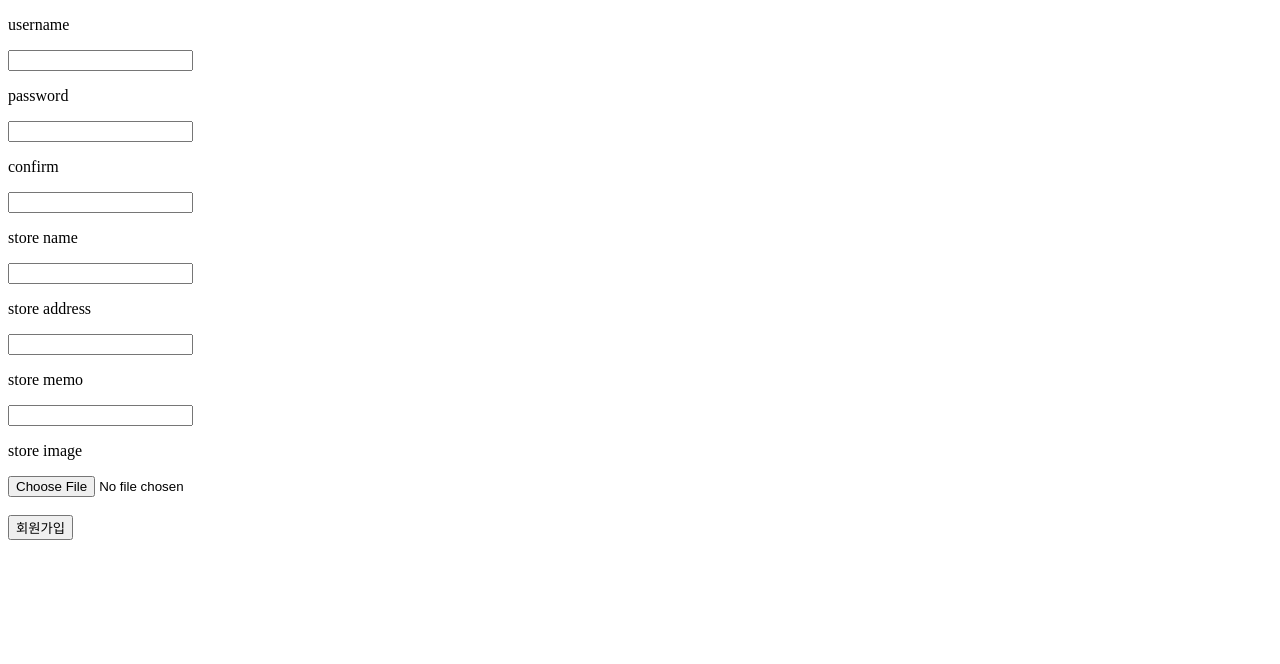
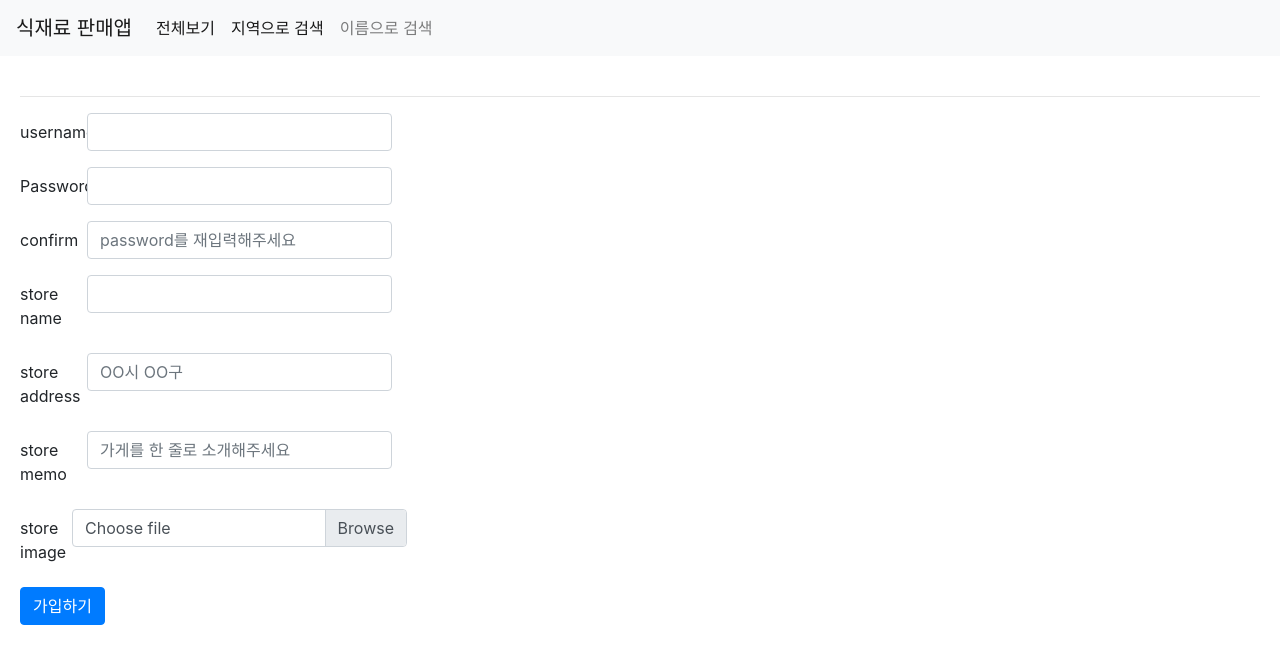
Before and after one commit to MJteam-django/finding_leftover, a Django app: page /account/signup/ in a window 1280 px wide. Shown: the top 664 px of the page. Run offline with Django 3.2, Linux system fonts and the light colour scheme; some libraries are stand-ins or nearby versions; some web fonts are replaced.

Commit message:
add account design

```diff
--- a/finding_leftover/account/templates/signup.html
+++ b/finding_leftover/account/templates/signup.html
@@ -1,13 +1,66 @@
-<!DOCTYPE html>
-<html lang="en">
-<head>
-    <meta charset="UTF-8">
-    <meta name="viewport" content="width=device-width, initial-scale=1.0">
-    <title>Document</title>
-</head>
+{% extends 'layout.html' %}
+
+{% block content %}
 <body>
-    <!-- 회원가입 form -->
-     <form method="POST" action="{% url 'signup' %}" enctype="multipart/form-data">
+    <div class="account" style="width: 30%;">
+    <form method="POST" action="{% url 'signup' %}" enctype="multipart/form-data">
+        {% csrf_token %}
+        <div class="form-group row">
+          <label class="col-sm-2 col-form-label">username</label>
+          <div class="col-sm-10">
+            <input type="text" class="form-control" name="username">
+          </div>
+        </div>
+        <div class="form-group row">
+          <label for="inputPassword3" class="col-sm-2 col-form-label">Password</label>
+          <div class="col-sm-10">
+            <input type="password" class="form-control" id="inputPassword3" name="password">
+          </div>
+        </div>
+        <div class="form-group row">
+            <label for="inputPassword3" class="col-sm-2 col-form-label">confirm</label>
+            <div class="col-sm-10">
+              <input type="password" class="form-control" id="inputPassword3" name="confirm" placeholder="password를 재입력해주세요">
+            </div>
+          </div>
+
+        <div class="form-group row">
+            <label class="col-sm-2 col-form-label">store name</label>
+            <div class="col-sm-10">
+              <input type="text" class="form-control" name="store_name">
+            </div>
+          </div>
+
+          <div class="form-group row">
+            <label class="col-sm-2 col-form-label">store address</label>
+            <div class="col-sm-10">
+              <input type="text" class="form-control" name="store_address" placeholder="OO시 OO구">
+            </div>
+          </div>
+
+          <div class="form-group row">
+            <label class="col-sm-2 col-form-label">store memo</label>
+            <div class="col-sm-10">
+              <input type="textarea" class="form-control" name="store_memo" placeholder="가게를 한 줄로 소개해주세요">
+            </div>
+          </div>
+
+          <div class="form-group row">
+            <label class="col-sm-2 col-form-label">store image</label>
+            <div class="col-sm-10">
+              <input type="file" class="custom-file-input" id="inputGroupFile01" aria-describedby="inputGroupFileAddon01" name="store_image">
+              <label class="custom-file-label" for="inputGroupFile01">Choose file</label>
+            </div>
+          </div>
+        <div class="form-group row">
+          <div class="col-sm-10">
+            <button type="submit" class="btn btn-primary">가입하기</button>
+          </div>
+        </div>
+      </form>
+
+
+     <!-- <form method="POST" action="{% url 'signup' %}" enctype="multipart/form-data">
         {% csrf_token %}
 
         <p>username</p>
@@ -27,10 +80,11 @@
         <p>store memo</p>
         <input type="text" name="store_memo">
         <br>
-        <p>store image</p>
-        <input type="file" name="store_image" accept="image/*">
+
         <br><br>
         <input type="submit" value="회원가입">
-    </form>
+    </form>  -->
+
+</div>
 </body>
-</html>
+{% endblock %}
--- a/finding_leftover/account/views.py
+++ b/finding_leftover/account/views.py
@@ -39,8 +39,9 @@ def login(request):
         login_form = AuthenticationForm(request, request.POST)
         if login_form.is_valid():
             auth_login(request, login_form.get_user())
+        else:
+            return render(request, 'error.html')
         return redirect('post-list')
-
     else:
         login_form = AuthenticationForm()
 
```
Also changed, not shown: finding_leftover/account/templates/error.html (added, +14 -0 lines), finding_leftover/account/templates/login.html (+25 -10 lines), finding_leftover/account/templates/logout.html (+21 -3 lines).
